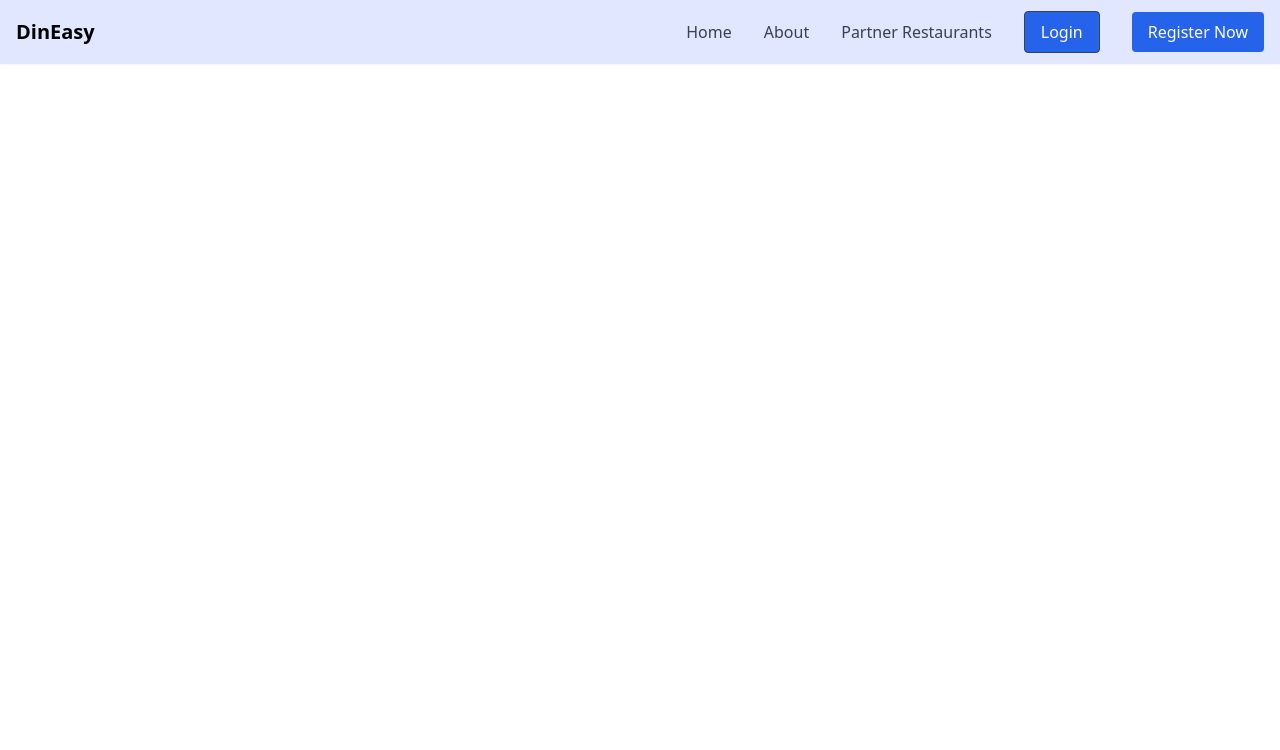
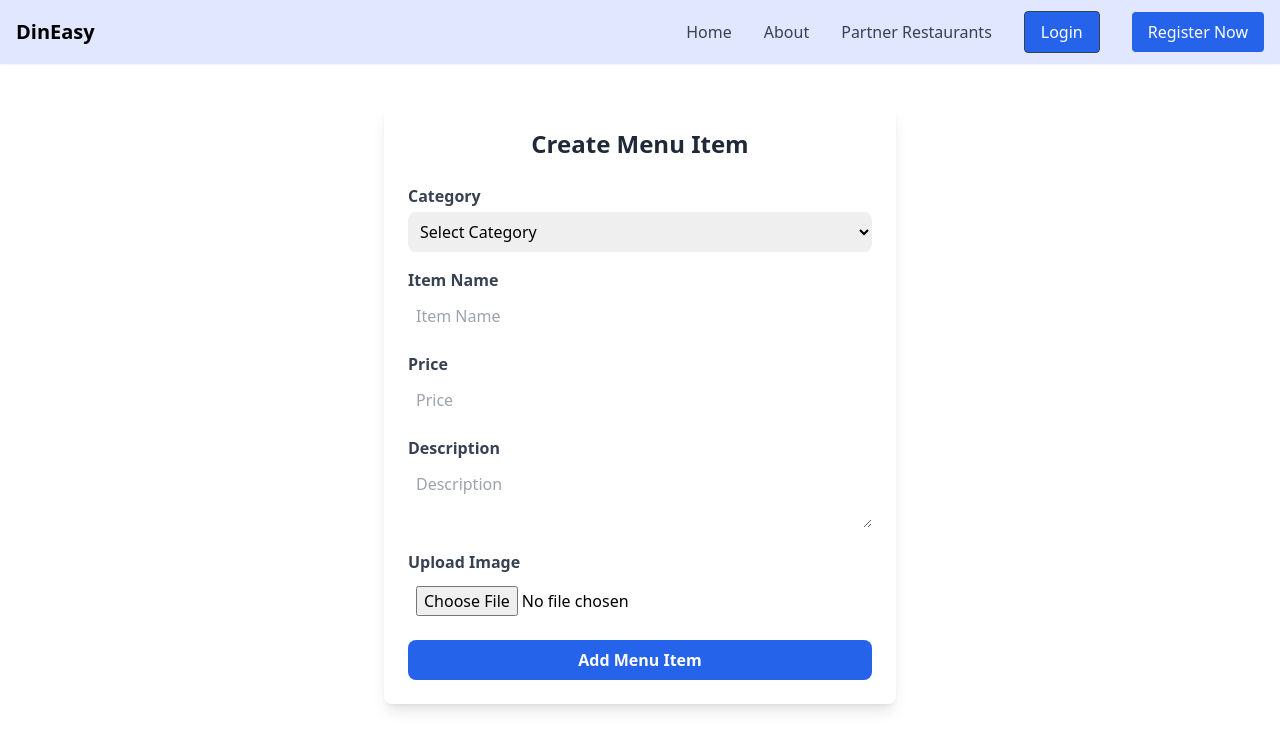
Before and after one commit to poorvijaiswal/DinEasyNew, a React (Create React App) app in the folder frontend/: page /createmenu in a window 1280 px wide. Shown: the top 750 px of the page. Built offline with nearby package versions, Linux system fonts and the light colour scheme.

Commit message:
create menu created

```diff
--- a/frontend/src/App.js
+++ b/frontend/src/App.js
@@ -10,8 +10,7 @@ import PartnerRestaurant from './pages/PartnerRestaurant';
 import ProfilePage from './pages/ProfilePage';
 import QRCodeDisplay from "./components/QRCodeDisplay";
 import QRCodeGenerator from "./pages/QRCodeGenerator";
-
-
+import CreateMenu from "./components/CreateMenu";
 function App() {
   return (
     <Router>
@@ -28,6 +27,7 @@ function App() {
           <Route path="/partners" element={<PartnerRestaurant/>} />
           <Route path="/generate-qr" element={<QRCodeGenerator/>} />
           <Route path="/display-qr" element={<QRCodeDisplay />} />
+          <Route path="/createmenu" element={<CreateMenu />} />
 
 
         </Routes>
--- /dev/null
+++ b/frontend/src/components/CreateMenu.js
@@ -0,0 +1,137 @@
+import React, { useState } from "react";
+import axios from "axios";
+
+const CreateMenu = () => {
+  const categories = [
+    { category_id: 1, name: "Starters" },
+    { category_id: 2, name: "Main Course" },
+    { category_id: 3, name: "Desserts" },
+    { category_id: 4, name: "Beverages" },
+  ];
+
+  const [menuItem, setMenuItem] = useState({
+    category_id: "",
+    name: "",
+    price: "",
+    description: "",
+    image_url: null,
+  });
+
+  // Handle input change
+  const handleChange = (e) => {
+    setMenuItem({ ...menuItem, [e.target.name]: e.target.value });
+  };
+
+  // Handle file upload
+  const handleFileChange = (e) => {
+    setMenuItem({ ...menuItem, image_url: e.target.files[0] });
+  };
+
+  // Submit form
+  const handleSubmit = async (e) => {
+    e.preventDefault();
+    const formData = new FormData();
+    formData.append("category_id", menuItem.category_id);
+    formData.append("name", menuItem.name);
+    formData.append("price", menuItem.price);
+    formData.append("description", menuItem.description);
+    formData.append("image_url", menuItem.image_url);
+
+    try {
+      await axios.post("http://localhost:5000/api/menu", formData, {
+        headers: { "Content-Type": "multipart/form-data" },
+      });
+      console.log('Menu item added successfully!');
+      alert("Menu item added successfully!");
+    } catch (err) {
+      console.error("Error adding menu item", err);
+      alert("Failed to add menu item.");
+    }
+  };
+
+  return (
+    <div className="max-w-lg mx-auto mt-10 bg-white shadow-lg rounded-lg p-6">
+      <h2 className="text-2xl font-bold text-center text-gray-800 mb-6">
+        Create Menu Item
+      </h2>
+      <form onSubmit={handleSubmit} className="space-y-4">
+        {/* Category Dropdown */}
+        <div>
+          <label className="block text-gray-700 font-semibold mb-1">Category</label>
+          <select
+            name="category_id"
+            onChange={handleChange}
+            required
+            className="w-full border-gray-300 rounded-lg p-2 focus:ring focus:ring-blue-200"
+          >
+            <option value="">Select Category</option>
+            {categories.map((cat) => (
+              <option key={cat.category_id} value={cat.category_id}>
+                {cat.name}
+              </option>
+            ))}
+          </select>
+        </div>
+
+        {/* Item Name */}
+        <div>
+          <label className="block text-gray-700 font-semibold mb-1">Item Name</label>
+          <input
+            type="text"
+            name="name"
+            placeholder="Item Name"
+            onChange={handleChange}
+            required
+            className="w-full border-gray-300 rounded-lg p-2 focus:ring focus:ring-blue-200"
+          />
+        </div>
+
+        {/* Price */}
+        <div>
+          <label className="block text-gray-700 font-semibold mb-1">Price</label>
+          <input
+            type="number"
+            name="price"
+            placeholder="Price"
+            onChange={handleChange}
+            required
+            className="w-full border-gray-300 rounded-lg p-2 focus:ring focus:ring-blue-200"
+          />
+        </div>
+
+        {/* Description */}
+        <div>
+          <label className="block text-gray-700 font-semibold mb-1">Description</label>
+          <textarea
+            name="description"
+            placeholder="Description"
+            onChange={handleChange}
+            className="w-full border-gray-300 rounded-lg p-2 focus:ring focus:ring-blue-200"
+          ></textarea>
+        </div>
+
+        {/* Image Upload */}
+        <div>
+          <label className="block text-gray-700 font-semibold mb-1">Upload Image</label>
+          <input
+            type="file"
+            onChange={handleFileChange}
+            accept="image/*"
+            required
+            className="w-full border-gray-300 rounded-lg p-2 focus:ring focus:ring-blue-200"
+          />
+        </div>
+
+        {/* Submit Button */}
+        <button
+          type="submit"
+          className="w-full bg-blue-600 text-white font-bold py-2 px-4 rounded-lg hover:bg-blue-700 transition duration-300"
+        >
+          Add Menu Item
+        </button>
+      </form>
+    </div>
+  );
+};
+
+export default CreateMenu;
```
Also changed, not shown: 2 other files (tests, documents, lock files or other folders).
